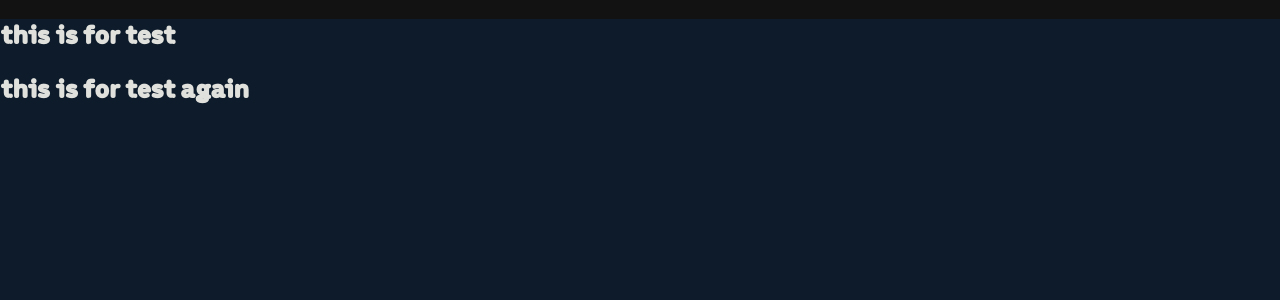
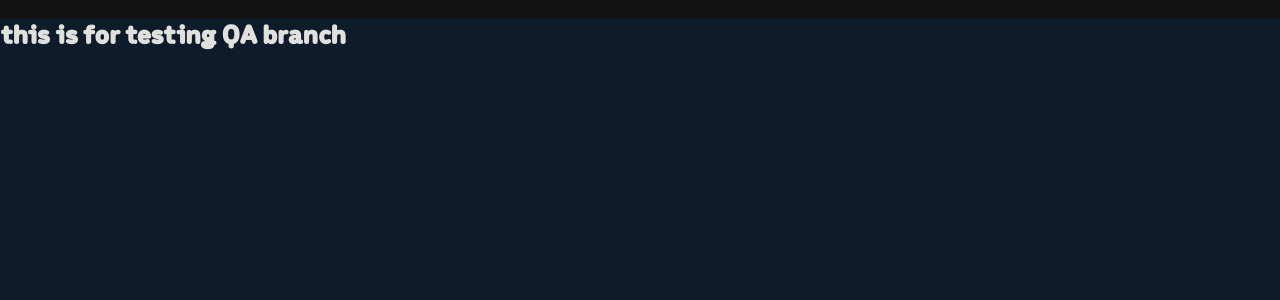
Before and after one commit to Pramod-kale/educatelf, a React (Create React App) app: page / in a window 1280 px wide. Shown: the top 300 px of the page. Built offline with nearby package versions, Linux system fonts and the light colour scheme.

Commit message:
qa testing

```diff
--- a/src/App.js
+++ b/src/App.js
@@ -6,8 +6,7 @@ function App() {
   return (
     <div className="root-of-application">
       {/* <LayoutComponent /> */}
-      <h1> this is for test</h1>
-      <h1> this is for test again </h1>
+      <h1>this is for testing QA branch </h1>
 
     </div>
   );
```
